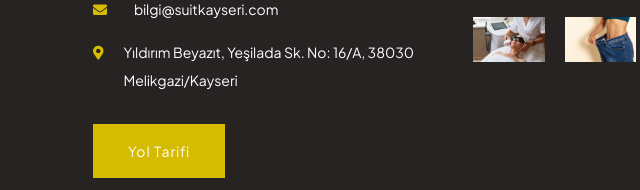
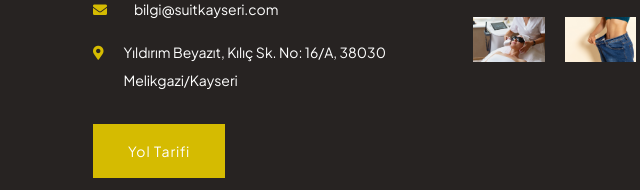
Before and after one commit to furknnn2/kayseri-suit, a plain HTML site: page 404.html in a window 1280 px wide. Shown: the part 1259-1449 px from the top of the page, 467-1107 px from the left. Drawn offline with nearby package versions, Linux system fonts and the light colour scheme; a web font is replaced by a local one.

Commit message:
Update 404.html

```diff
--- a/404.html
+++ b/404.html
@@ -485,7 +485,7 @@
                 <ul>
                   <li><i class="fas fa-phone"></i> <a href="tel:0533 598 63 38"> 0533 598 63 38</a></li>
                   <li><i class="fas fa-envelope"></i> <a href="mailto:bilgi@suitkayseri.com">bilgi@suitkayseri.com</a></li>
-                  <li><i class="fas fa-map-marker-alt"></i> Yıldırım Beyazıt, Yeşilada Sk. No: 16/A, 38030 Melikgazi/Kayseri</li>
+                  <li><i class="fas fa-map-marker-alt"></i> Yıldırım Beyazıt, Kılıç Sk. No: 16/A, 38030 Melikgazi/Kayseri</li>
                 </ul>
               </div>
               <div class="glo-footer-reservation">
@@ -580,4 +580,5 @@
 </body>
 
 
+
 </html>
```
